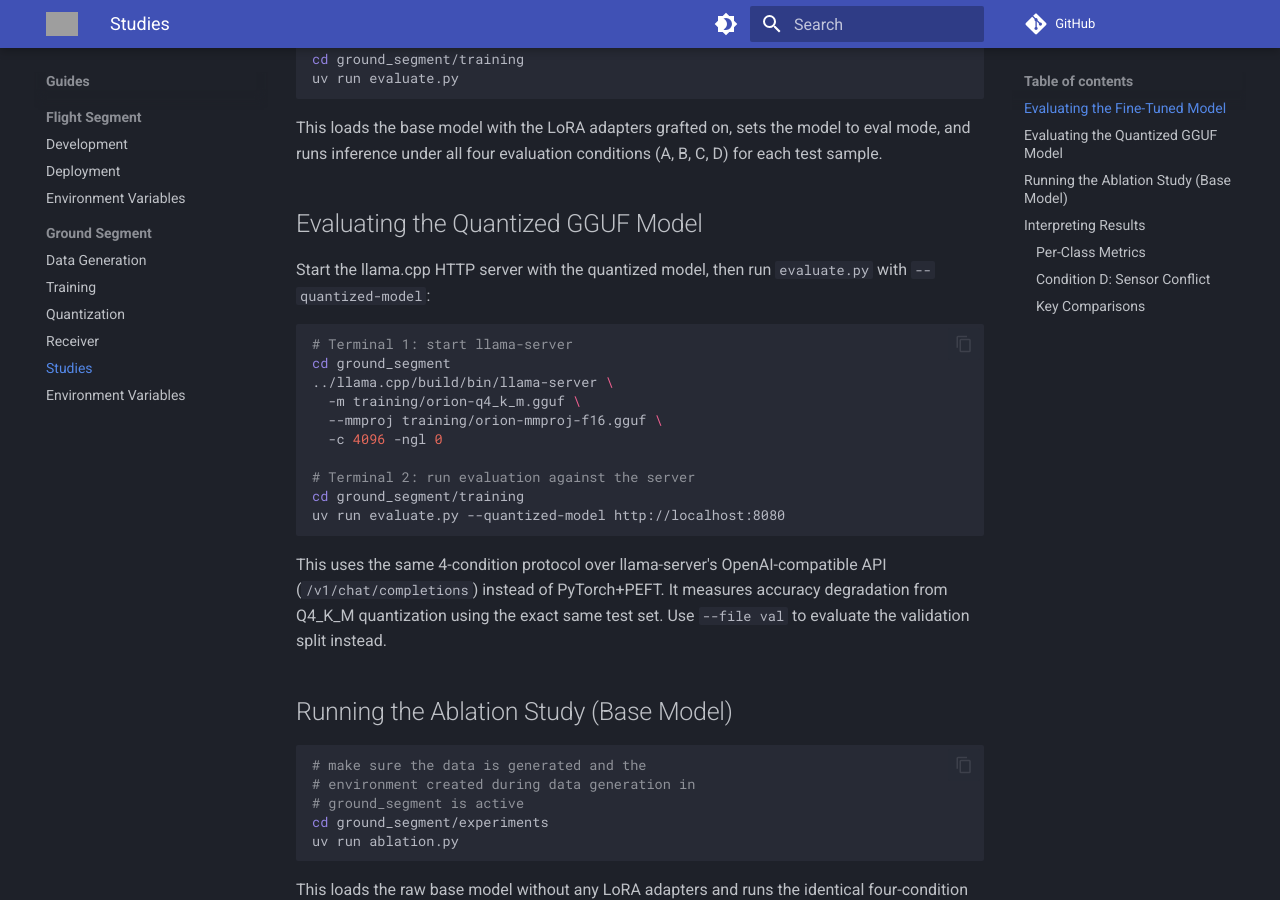
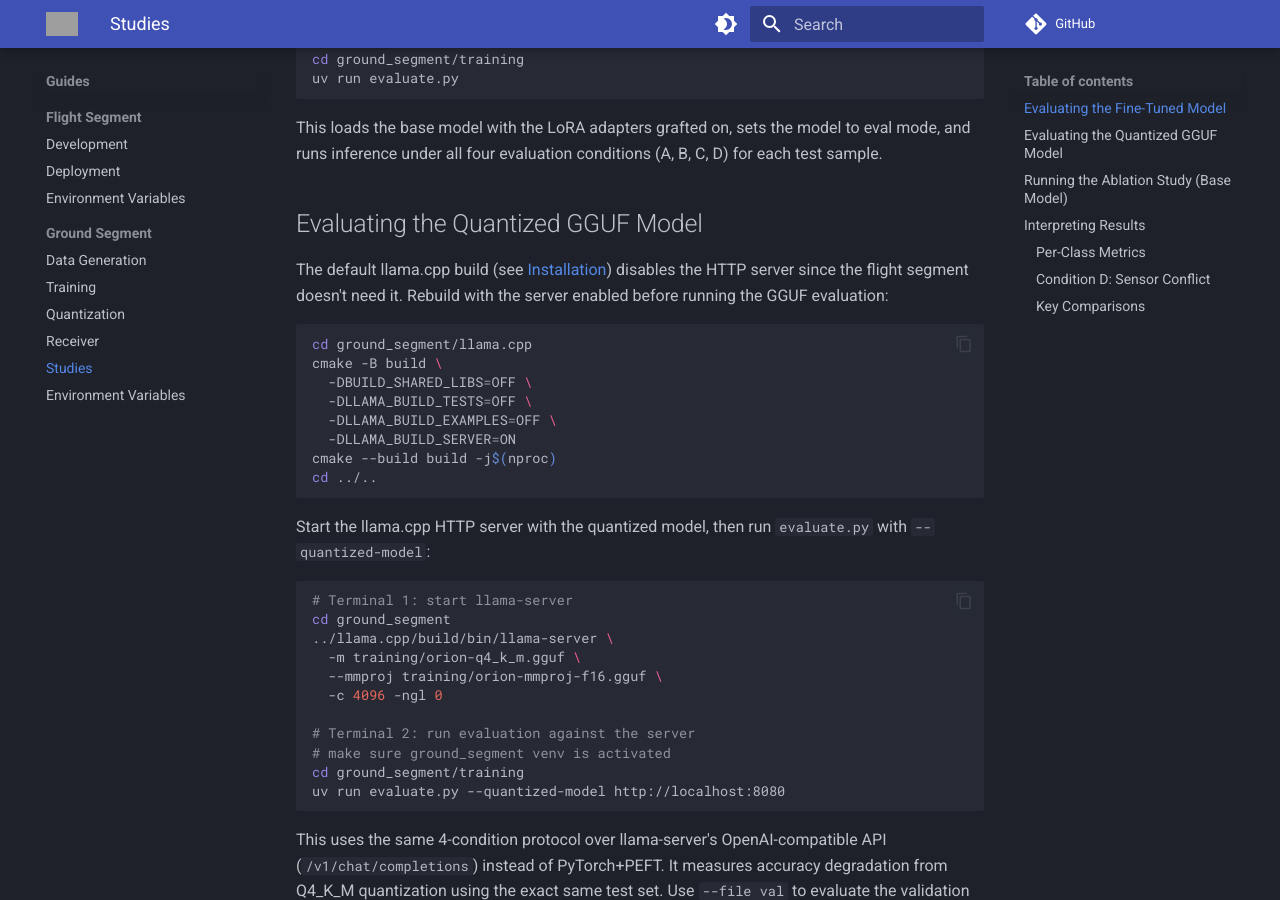
Before and after one commit to Saransh-cpp/ORION, an MkDocs documentation site: the page built from docs/guides/studies.md, in a window 1280 px wide and 900 px high, scrolled down 387 px. Built offline with MkDocs 1.6.1 and Material for MkDocs 9.7.7, drawn with Linux system fonts in a browser that asks for light colours; comment, search, counter and statistics services are not loaded; grey boxes are pictures that could not be loaded.

Commit message:
add llama build instructions

````diff
--- a/docs/guides/studies.md
+++ b/docs/guides/studies.md
@@ -16,6 +16,19 @@ This loads the base model with the LoRA adapters grafted on, sets the model to e
 
 ## Evaluating the Quantized GGUF Model
 
+The default llama.cpp build (see [Installation](installation.md)) disables the HTTP server since the flight segment doesn't need it. Rebuild with the server enabled before running the GGUF evaluation:
+
+```bash
+cd ground_segment/llama.cpp
+cmake -B build \
+  -DBUILD_SHARED_LIBS=OFF \
+  -DLLAMA_BUILD_TESTS=OFF \
+  -DLLAMA_BUILD_EXAMPLES=OFF \
+  -DLLAMA_BUILD_SERVER=ON
+cmake --build build -j$(nproc)
+cd ../..
+```
+
 Start the llama.cpp HTTP server with the quantized model, then run `evaluate.py` with `--quantized-model`:
 
 ```bash
@@ -27,6 +40,7 @@ cd ground_segment
   -c 4096 -ngl 0
 
 # Terminal 2: run evaluation against the server
+# make sure ground_segment venv is activated
 cd ground_segment/training
 uv run evaluate.py --quantized-model http://localhost:8080
 ```
````
